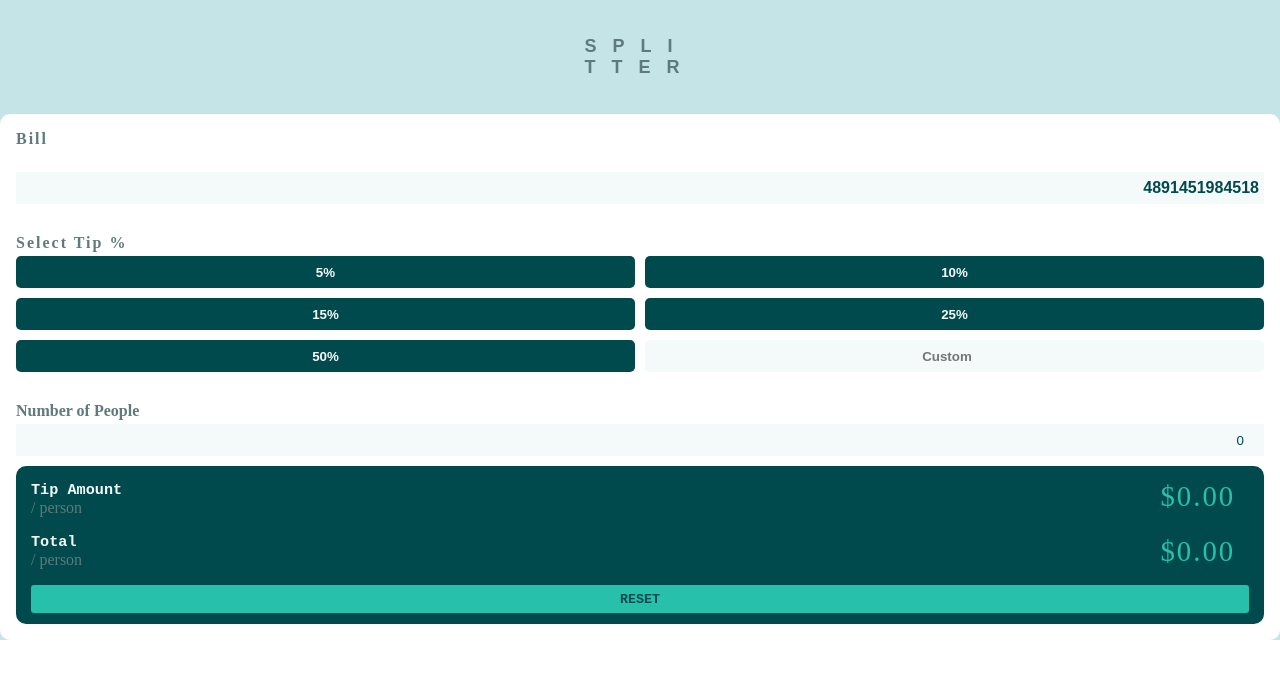
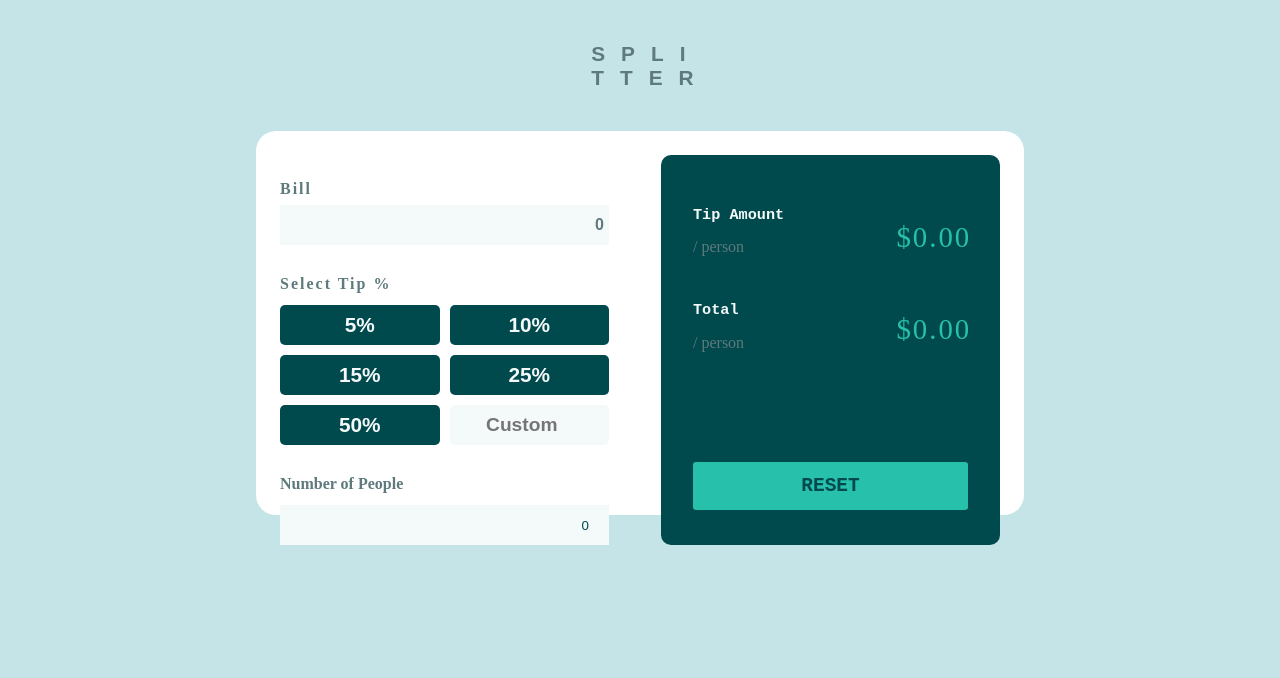
Before and after one commit to Jovi-souza/Calculadora-de-Tips, a plain HTML site: page index.html in a window 1280 px wide. Drawn offline with Linux system fonts and the light colour scheme.

Commit message:
implementando Desktop

```diff
--- /dev/null
+++ b/css/styleDesktop.css
@@ -0,0 +1,91 @@
+@media screen and (min-width: 426px) {
+    .container {
+        height: 100vh;
+    }
+
+    .tipsApp {
+        grid-template-columns: 1fr 1fr 2em 1fr 1fr;
+        grid-template-rows: repeat(8, 2.5em);
+
+        width: 60vw;
+        height: 30vw;
+        padding: 1.5em;
+        margin: auto;
+    }
+
+    .bill {
+        grid-column: 1 / 3;
+
+        margin-top: 25px;
+    }
+
+    .selectTip {
+        grid-column: 1/3;
+
+        margin: 20px 10px 5px 0px;
+    }
+
+    .selecValue {
+        grid-column: 1/3;
+        grid-row: 2/3;
+    }
+
+    .numberOfPeopleTitle {
+        margin: 20px 10px 5px 0px;
+    }
+
+    .total {
+        grid-column: 4/7;
+        grid-row: 1/9;
+
+        display: grid;
+        grid-template-columns: 1fr 1fr 1fr 1fr;
+        grid-template-rows: repeat(5, 3em);
+        gap: 1em;
+
+        padding: 3.2em 2em 2em 2em;
+    }
+
+    .tipAmount {
+        grid-column: 1/3;
+        grid-row: 1/2;
+    }
+
+    .totalPerson {
+        grid-column: 1/3;
+        grid-row: 2/3;
+
+        margin-top: 2em;
+    }
+
+    .personGrid1 {
+        grid-column: 1/3;
+        grid-row: 1/2;
+
+        margin-top: 2em;
+    }
+
+    .pricePerson {
+        grid-column: 3/ 6;
+        grid-row: 1/2;
+    }
+
+    .personGrid2 {
+        grid-column: 1/3;
+        grid-row: 3/4;
+    }
+
+    .priceTotal {
+        grid-column: 3/6;
+        grid-row: 1/2;
+
+        margin-top: 1.3em;
+    }
+
+    .reset {
+        grid-column: 1/-1;
+        grid-row: 5/6;
+
+        font-size: 1.5em;
+    }
+}
--- a/css/styleMobile.css
+++ b/css/styleMobile.css
@@ -13,11 +13,11 @@
 .splitter {
     color: #5e7a7d;
     width: max-content;
-    padding: 2em 0;
+    padding: 2em 0 2em 1em;
     margin: auto;
     font-family: sans-serif;
     font-weight: 700;
-    font-size: large;
+    font-size: 1.3em;
     letter-spacing: 1rem;
     text-transform: uppercase;
     text-align: justify;
@@ -26,18 +26,20 @@
 .tipsApp {
     display: grid;
     grid-template-columns: repeat(2, 1fr);
-    grid-template-rows: repeat(12, 2em);
+    grid-template-rows: repeat(10, 2.3em);
     gap: 10px 10px;
 
     background-color: #fff;
-    border-radius: 10px;
+    border-radius: 20px;
     width: 100vw;
-    padding: 1em;
+    padding: 1.3em;
     box-sizing: border-box;
 }
 
 .bill {
     grid-column: 1 / 3;
+
+    margin-top: 13px;
     color: #5e7a7d;
     font-size: 1em;
     font-weight: 700;
@@ -48,7 +50,7 @@
     grid-column: 1/3;
     grid-row: 2/3;
     background-color: #f4fafa;
-    color: #00494d;
+    color: #5e7a7d;
     font-size: 1em;
     font-weight: 700;
     padding-right: 5px;
@@ -57,7 +59,7 @@
 }
 
 .selectTip {
-    margin: 20px 10px 5px 0px;
+    margin: 15px 10px 5px 0px;
     color: #5e7a7d;
     font-size: 1em;
     font-weight: 700;
@@ -73,6 +75,7 @@
     background-color: #00494d;
     color: #f4fafa;
     border: none;
+    font-size: 1.3rem;
     border-radius: 5px;
 }
 
@@ -105,7 +108,7 @@
     grid-column: 2/3;
     grid-row: 6 /7;
     font-weight: 700;
-
+    font-size: 1.2rem;
     background-color: #f4fafa;
     color: #00494d;
     border: none;
@@ -115,9 +118,10 @@
 }
 
 .numberOfPeopleTitle {
-    margin: 20px 10px 5px 0px;
+    margin: 15px 10px 5px 0px;
     color: #5e7a7d;
     font-size: 1em;
+    font-weight: 700;
     grid-column: 1/3;
     grid-row: 7/8;
 }
--- a/index.html
+++ b/index.html
@@ -8,6 +8,7 @@
   <link rel="icon" type="image/png" sizes="32x32" href="./images/favicon-32x32.png">
   <title>Frontend Mentor | Tip calculator app</title>
   <link rel="stylesheet" href="css/styleMobile.css">
+  <link rel="stylesheet" href="css/styleDesktop.css">
 </head>
 
 <body>
@@ -20,7 +21,7 @@
     <main class="tipsApp">
 
       <h2 class="bill">Bill</h2>
-      <input type="text" value="4891451984518" class="selecValue">
+      <input type="text" value="0" class="selecValue">
       <h2 class="selectTip">Select Tip %</h2>
       <button class="percentage5">5%</button>
       <button class="percentage10">10%</button>
@@ -34,15 +35,14 @@
 
       <div class="total">
         <h3 class="tipAmount">Tip Amount</h3>
-        <p class="person">/ person</p>
-        <p class="pricePerson">$0.00</p>
+        <p class="person personGrid1">/ person</p>
+        <p class="pricePerson"> $0.00</p>
 
         <h3 class="totalPerson">Total</h3>
-        <p class="person">/ person</p>
-        <p class="priceTotal">$0.00</p>
+        <p class="person personGrid2">/ person</p>
+        <p class="priceTotal"> $0.00</p>
         <button type="reset" class="reset"> reset</button>
       </div>
-
     </main>
   </div>
 </body>
```
Also changed, not shown: images/icon-person.svg.
